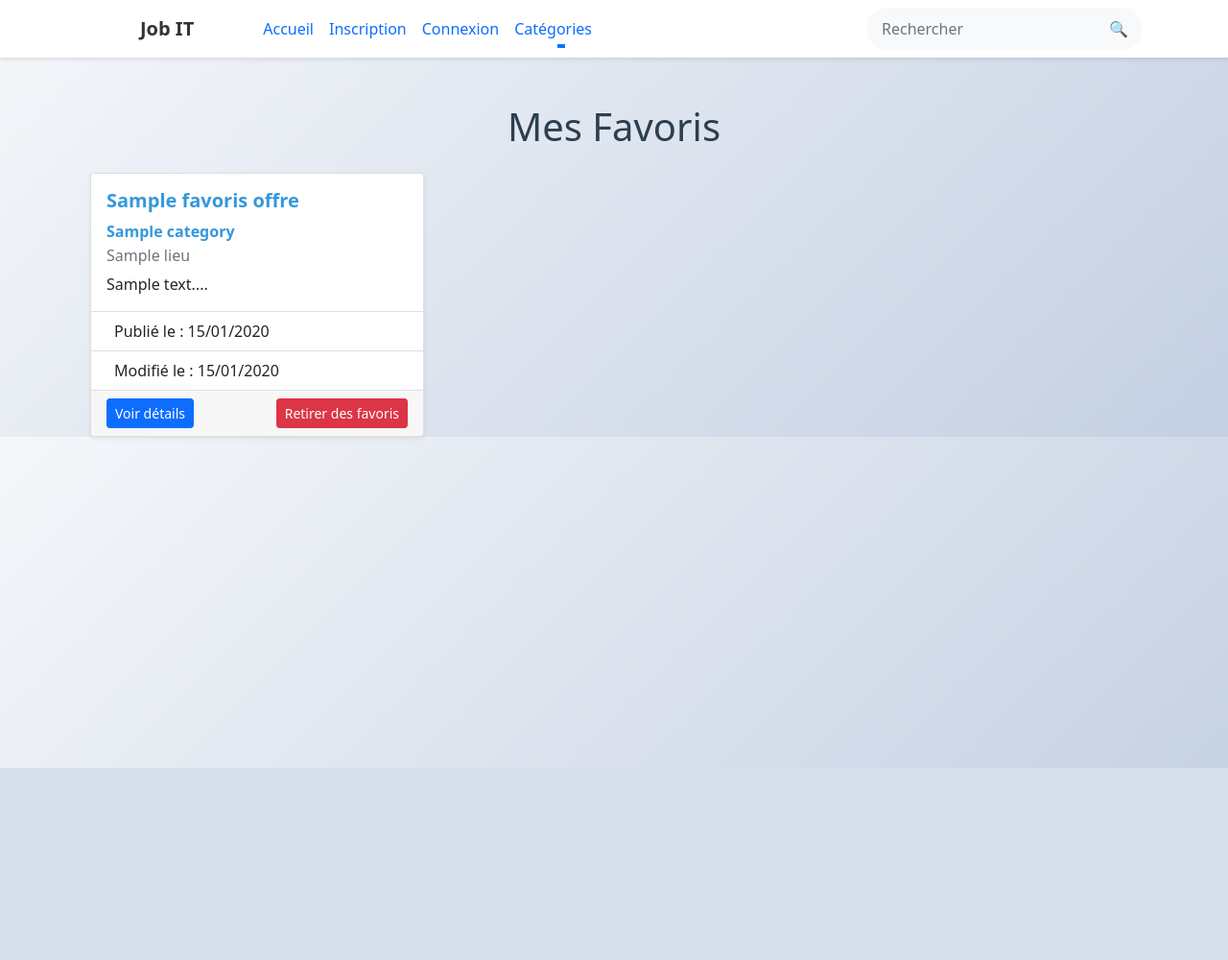
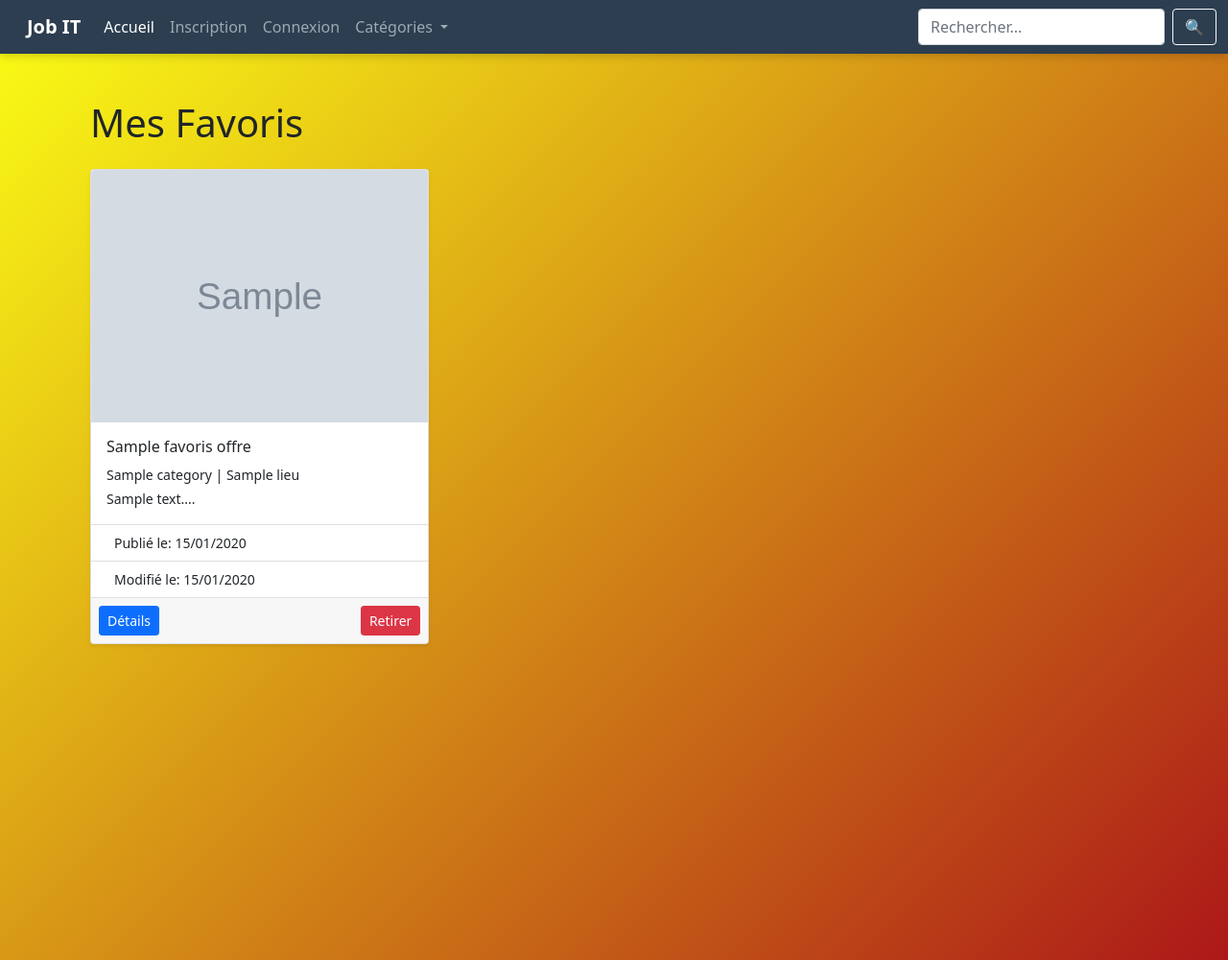
Before and after one commit to BigBearGaz/JobIT, a Symfony app: template templates/offre/favoris.html.twig in a window 1280 px wide. Shown: the whole page at 96% size. Before the commit the page ends 800 px from the top, so only its background shows below. Run offline with Twig, Linux system fonts and the light colour scheme; the template is opened without the code that fills it: most values are stand-ins (such as "Sample title", 1, 10 or a date in 2020); grey boxes marked "Sample" are stand-in pictures; style sheets or scripts are compiled from the project's sources; some libraries are stand-ins or nearby versions.

Commit message:
css start

```diff
--- a/assets/styles/app.css
+++ b/assets/styles/app.css
@@ -1,170 +1,142 @@
 @import url('https://fonts.googleapis.com/css2?family=Poppins:wght@300;400;600&display=swap');
+
+:root {
+    --primary-color: #3498db;
+    --secondary-color: #2c3e50;
+    --accent-color: #e74c3c;
+    --background-gradient: linear-gradient(135deg, #fbff15 0%, #ac1818 100%);
+    --card-background: rgba(255, 255, 255, 0.95);
+    --transition-speed: 0.3s;
+}
 
 body {
     font-family: 'Poppins', sans-serif;
     margin: 0;
     padding: 0;
-    background: linear-gradient(135deg, #f5f7fa 0%, #c3cfe2 100%);
+    height: 1000px;
+    background: var(--background-gradient);
+    color: var(--secondary-color);
+    line-height: 1.6;
 }
 
-a {
-    color: inherit; /* Adapte la couleur selon le contexte parent */
-    text-decoration: none;
-    transition: color 0.3s ease;
+/* Navigation Bar Enhancements */
+.navbar {
+    background-color: #2c3e50; /* Couleur de fond sombre pour la navbar */
+    box-shadow: 0 2px 10px rgba(0, 0, 0, 0.2); /* Ombre plus marquée */
+    transition: all var(--transition-speed) ease;
 }
 
-a:hover {
-    color: #007bff; /* Couleur au survol */
+.navbar-brand {
+    font-weight: 700;
+    color: #ffffff; /* Couleur blanche pour le texte de la marque */
 }
 
-.icone {
-    height: 2em;
-    width: 2em;
+.navbar-brand:hover {
+    color: #f39c12; /* Couleur dorée au survol */
 }
 
-.navbar {
-    background-color: #ffffff;
-    box-shadow: 0 2px 4px rgba(0,0,0,0.1);
-    transition: all 0.3s ease;
-}
-.navbar-brand {
-    font-weight: 700;
-    color: #333;
-    transition: color 0.3s ease;
-}
-.navbar-brand:hover {
-    color: #007bff;
-}
 .nav-link {
-    color: #555;
     font-weight: 500;
-    transition: color 0.3s ease;
-    position: relative;
-}
-.nav-link:hover {
-    color: #007bff;
-}
-.nav-link::after {
-    content: '';
-    position: absolute;
-    left: 50%;
-    bottom: 0;
-    width: 0;
-    height: 2px;
-    background-color: #007bff;
-    transition: width 0.3s ease, left 0.3s ease;
-}
-.nav-link:hover::after {
-    width: 100%;
-    left: 0;
-}
-.dropdown-menu {
-    border: none;
-    box-shadow: 0 2px 10px rgba(0,0,0,0.1);
-}
-.search-form {
-    position: relative;
-}
-.search-form input {
-    border: none;
-    background-color: #f8f9fa;
-    padding: 10px 40px 10px 15px;
-    border-radius: 20px;
-    transition: all 0.3s ease;
-}
-.search-form input:focus {
-    outline: none;
-    box-shadow: 0 0 0 2px rgba(0,123,255,0.25);
-}
-.search-form button {
-    position: absolute;
-    right: 10px;
-    top: 50%;
-    transform: translateY(-50%);
-    background: none;
-    border: none;
-    color: #007bff;
+    color: #ecf0f1; /* Couleur claire pour les liens */
 }
 
-h1 {
-    color: #2c3e50;
-    text-align: center;
-    margin-bottom: 30px;
-    font-weight: 600;
+.nav-link:hover {
+    color: #f39c12; /* Couleur dorée au survol des liens */
 }
-
+/* Card Enhancements */
 .card {
-    transition: all 0.3s ease;
-    background: rgba(255, 255, 255, 0.9);
+    background: var(--card-background);
     border-radius: 12px;
     box-shadow: 0 4px 15px rgba(0, 0, 0, 0.1);
     overflow: hidden;
-    height: 100%;
 }
 
 .card:hover {
-    transform: translateY(-5px);
-    box-shadow: 0 8px 25px rgba(0, 0, 0, 0.15);
+    /* Suppression des effets de transformation */
+    /* transform: translateY(-5px) scale(1.02); */
 }
 
 .offer-image {
-    height: 200px;
-    object-fit: contain;
-    width: 100%;
+    height: 150px; /* Définir une hauteur fixe pour l'image */
+    width: 100%; /* Largeur complète */
+    object-fit: contain; /* Maintient les proportions et affiche l'image en entier */
 }
-
-.card-body {
-    display: flex;
-    flex-direction: column;
-    height: 100%;
-}
-
-.card-title {
+/* Button Styles */
+.btn-custom,
+.btn-secondary {
+    border: none;
+    padding: 10px 20px;
+    border-radius: 25px;
     font-weight: bold;
-    color: #3498db;
-}
-
-.card-text {
-    margin-bottom: 10px;
+    transition: all var(--transition-speed) ease;
 }
 
 .btn-custom {
-    background-color: #8234db;
-    border: none;
-    color: white;
-    padding: 8px 16px;
-    border-radius: 20px;
-    font-weight: bold;
-    transition: all 0.3s ease;
-}
-
-.btn-custom:hover {
-    background-color: #2980b9;
-    transform: translateY(-2px);
-    box-shadow: 0 4px 10px rgba(0, 0, 0, 0.2);
-}
-
-
-.btn-custom:hover,
-.btn-secondary:hover {
-    opacity: 1;
-    box-shadow: 0 4px 10px rgba(0, 0, 0, 0.2);
+   background-color :var(--primary-color);
+   color:white;
 }
 
 .btn-secondary {
-    background-color: #95a5a6;
-    transition: all 0.3s ease;
+   background-color :var(--secondary-color);
+   color:white;
 }
 
-.btn-secondary:hover {
-    background-color: #7f8c8d;
+/* Animation Enhancements */
+.fade-in {
+   animation :fadeInUp .6s ease-out forwards;
 }
 
-.fade-in {
-    animation: fadeIn 0.5s ease-out forwards;
+@keyframes fadeInUp {
+   from {
+      opacity:.6;
+      transform translateY(20px);
+   }
+
+   to {
+      opacity:.9;
+      transform translateY(0);
+   }
 }
 
-@keyframes fadeIn {
-    from { opacity: 0; transform: translateY(20px); }
-    to { opacity: 1; transform: translateY(0); }
+/* Responsive Design */
+@media (max-width :768px) {
+   .card {
+      margin-bottom :20px;
+   }
+
+   .navbar-nav {
+      margin-top :10px;
+   }
 }
+
+/* Additional Dynamic Elements */
+.job-tag {
+   display:inline-block;
+   background-color :var(--accent-color);
+   color:white;
+   padding :5px10px;
+   border-radius :15px;
+   font-size :0.8em;
+   margin-right :5px;
+   margin-bottom :5px;
+   transition :all var(--transition-speed) ease;
+}
+
+.job-tag:hover {
+   transform :translateY(-2px);
+   box-shadow :02px5px rgba(0,0,0,.2);
+}
+
+.search-form input :focus {
+   transform :scale(1.05);
+}
+
+.search-form button:hover {
+   animation:pulse1s infinite;
+}
+
+@keyframes pulse {
+   from { transform :scale(1); }
+
+   to { transform :scale(1.1); }
+}
--- a/src/Controller/OffreController.php
+++ b/src/Controller/OffreController.php
@@ -275,6 +275,7 @@ public function Asc(OffreRepository $offreRepository, Request $request): Respons
     ]);
 }
 
+
 #[Route('/mesOffres', name: 'app_mes_offres', methods: ['GET'])]
     public function mesOffres(OffreRepository $offreRepository): Response
     {
--- a/src/Entity/Category.php
+++ b/src/Entity/Category.php
@@ -2,11 +2,13 @@
 
 namespace App\Entity;
 
+use ApiPlatform\Metadata\ApiResource;
 use App\Repository\CategoryRepository;
 use Doctrine\Common\Collections\ArrayCollection;
 use Doctrine\Common\Collections\Collection;
 use Doctrine\ORM\Mapping as ORM;
 
+#[ApiResource()]
 #[ORM\Entity(repositoryClass: CategoryRepository::class)]
 class Category
 {
--- a/src/Entity/Offre.php
+++ b/src/Entity/Offre.php
@@ -8,8 +8,9 @@ use Doctrine\Common\Collections\Collection;
 use Doctrine\DBAL\Types\Types;
 use Doctrine\ORM\Mapping as ORM;
 use ApiPlatform\Metadata\ApiResource;
+use Symfony\Component\Serializer\Annotation\Groups;
 
-#[ApiResource]
+#[ApiResource(normalizationContext: ['groups' => ['offres']])]
 #[ORM\Entity(repositoryClass: OffreRepository::class)]
 class Offre
 {
@@ -19,9 +20,11 @@ class Offre
     private ?int $id = null;
 
     #[ORM\Column(length: 255)]
+    #[Groups("offres")]
     private ?string $titre = null;
 
     #[ORM\Column(type: Types::TEXT)]
+    #[Groups("offres")]
     private ?string $description = null;
 
     #[ORM\Column(type: Types::DATE_MUTABLE)]
--- a/templates/navbar/index.html.twig
+++ b/templates/navbar/index.html.twig
@@ -1,18 +1,22 @@
-
+<!DOCTYPE html>
+<html lang="fr">
+<head>
+    <meta charset="UTF-8">
+    <meta name="viewport" content="width=device-width, initial-scale=1.0">
+    <link rel="stylesheet" href="https://stackpath.bootstrapcdn.com/bootstrap/5.1.3/css/bootstrap.min.css">
     <style>
-
+        /* Ajoutez ici vos styles personnalisés si nécessaire */
     </style>
 </head>
 <body>
-    <nav class="navbar navbar-expand-lg">
-        <div class="container">
+    <nav class="navbar navbar-expand-lg navbar-dark" style="background-color: #2c3e50;">
+        <div class="container-fluid">
+            <a class="navbar-brand mx-3" href="/">Job IT</a>
 
-            <div class="mx-5">
-                <a class="navbar-brand mx-3" href="/">Job IT</a>
             {% if app.user %}
                 <div class="nav-item dropdown">
                     <a class="nav-link dropdown-toggle" href="#" id="navbarDropdown" role="button" data-bs-toggle="dropdown" aria-expanded="false">
-            {{ app.user.nom }} {{ app.user.prenom }}{{app.user.entreprise}}
+                        {{ app.user.nom }} {{ app.user.prenom }} {{ app.user.entreprise }}
                     </a>
                     <ul class="dropdown-menu" aria-labelledby="navbarDropdown">
                         <li><a class="dropdown-item" href="/user">Mon Profil</a></li>
@@ -20,10 +24,9 @@
                         <li><a class="dropdown-item" href="/logout">Déconnexion</a></li>
                     </ul>
                 </div>
+            {% endif %}
 
-{% endif %}
-            </div>
-            <button class="navbar-toggler" type="button" data-bs-toggle="collapse" data-bs-target="#navbarContent">
+            <button class="navbar-toggler" type="button" data-bs-toggle="collapse" data-bs-target="#navbarContent" aria-controls="navbarContent" aria-expanded="false" aria-label="Toggle navigation">
                 <span class="navbar-toggler-icon"></span>
             </button>
 
@@ -40,7 +43,6 @@
                             <a class="nav-link" href="/login">Connexion</a>
                         </li>
                     {% else %}
-
                         <li class="nav-item">
                             <a class="nav-link" href="/favoris">Mes favoris</a>
                         </li>
@@ -68,21 +70,26 @@
                         </li>
                     {% endif %}
                 </ul>
-                <form class="search-form d-flex" role="search" action="{{ path('search_offres') }}" method="GET">
-                    <input name="q" class="form-control me-2" type="text" placeholder="Rechercher" aria-label="Search id="searchInput">
-                    <button class="btn" type="submit">🔍</button>
+
+                <!-- Formulaire de recherche -->
+                <form class="search-form d-flex ms-2 mt-2 mt-lg-0" role="search" action="{{ path('search_offres') }}" method="GET">
+                    <input name="q" class="form-control me-2" type="text" placeholder="Rechercher..." aria-label="Search id='searchInput'">
+                    <button class="btn btn-outline-light" type="submit">🔍</button> <!-- Couleur claire pour le bouton -->
                 </form>
             </div>
         </div>
     </nav>
 
+    <!-- Contenu principal -->
     <div class="container mt-4">
         {% block body %}
             <!-- Le contenu spécifique de chaque page sera inséré ici -->
         {% endblock %}
     </div>
 
-
+    <!-- Scripts Bootstrap -->
+    <script src="https://code.jquery.com/jquery-3.6.0.min.js"></script>
+    <script src="https://cdn.jsdelivr.net/npm/@popperjs/core@2.9.3/dist/umd/popper.min.js"></script>
+    <script src="https://stackpath.bootstrapcdn.com/bootstrap/5.1.3/js/bootstrap.min.js"></script>
 </body>
-
 </html>
--- a/templates/offre/favoris.html.twig
+++ b/templates/offre/favoris.html.twig
@@ -9,26 +9,29 @@
     {% if favorisOffre is empty %}
         <div class="alert alert-info">Vous n'avez pas encore de favoris.</div>
     {% else %}
-        <div class="row row-cols-1 row-cols-md-2 row-cols-lg-3 g-4">
+        <div class="row row-cols-1 row-cols-md-2 row-cols-lg-3 g-3">
             {% for favori in favorisOffre %}
                 <div class="col">
                     <div class="card h-100 shadow-sm">
-                        <div class="card-body">
-                            <h5 class="card-title ">{{ favori.titre }}</h5>
-                            <p class="card-title">{{ favori.category.nom }}</p>
-                            <h6 class="card-subtitle mb-2 text-muted">{{ favori.Lieu }}</h6>
-                            <p class="card-text">{{ favori.description|slice(0, 100) ~ '...' }}</p>
+                        <img src="{{ asset('uploads/' ~ favori.logo) }}" class="card-img-top" alt="{{ favori.titre }}" onerror="this.src='https://placehold.co/300x200?text=Pas+de+logo';">
+                        <div class="card-body p-3">
+                            <h5 class="card-title fs-6">{{ favori.titre }}</h5>
+                            <p class="card-text small mb-1">{{ favori.category.nom }} | {{ favori.Lieu }}</p>
+                            <p class="card-text small">{{ favori.description|slice(0, 50) ~ '...' }}</p>
                         </div>
-                        <ul class="list-group list-group-flush">
-                            <li class="list-group-item"><i class="fas fa-calendar-alt me-2"></i>Publié le : {{ favori.datePublication|date('d/m/Y') }}</li>
+                        <ul class="list-group list-group-flush small">
+                            <li class="list-group-item py-2">
+                                <i class="fas fa-calendar-alt me-2"></i>Publié le: {{ favori.datePublication|date('d/m/Y') }}
+                            </li>
                             {% if favori.dateModification %}
-                                <li class="list-group-item"><i class="fas fa-edit me-2"></i>Modifié le : {{ favori.dateModification|date('d/m/Y') }}</li>
+                                <li class="list-group-item py-2">
+                                    <i class="fas fa-edit me-2"></i>Modifié le: {{ favori.dateModification|date('d/m/Y') }}
+                                </li>
                             {% endif %}
-
                         </ul>
-                        <div class="card-footer">
-                            <a href="{{ path('app_offre_show', {'id': favori.id}) }}" class="btn btn-primary btn-sm">Voir détails</a>
-                            <a href="#" class="btn btn-danger btn-sm float-end">Retirer des favoris</a>
+                        <div class="card-footer p-2">
+                            <a href="{{ path('app_offre_show', {'id': favori.id}) }}" class="btn btn-primary btn-sm">Détails</a>
+                            <a href="#" class="btn btn-danger btn-sm float-end">Retirer</a>
                         </div>
                     </div>
                 </div>
--- a/templates/user/index.html.twig
+++ b/templates/user/index.html.twig
@@ -13,10 +13,8 @@
                 <div class="card-body">
                     <div class="row">
                         <div class="col-md-4 mb-3">
-                            <img src="{{ asset('uploads/' ~ app.user.photo) }}"
-                                class="img-fluid rounded"
-                                alt="Photo de {{ app.user.prenom }} {{ app.user.nom }} {{ app.user.entreprise }}"
-                                style="height: 200px; object-fit: cover; width: 100%;">
+                    <img src="{{ asset('uploads/' ~ app.user.photo) }}" class="offer-image img-fluid rounded" onerror="this.onerror=null; this.src='https://img.logoipsum.com/321.svg'"                                alt="Photo de {{ app.user.prenom }} {{ app.user.nom }} {{ app.user.entreprise }}"
+                                style="height: 70px; object-fit: contain; width: 100%;">
                         </div>
                         <div class="col-md-8">
                             <ul class="list-group list-group-flush">
```
Also changed, not shown: templates/offre/index.html.twig (+11 -6 lines), templates/offre/show.html.twig (+19 -5 lines), templates/registration/register.html.twig (+6 -2 lines), public/uploads/alojob-logo-finale-e1422526125972-672c8db0f16fe.png (added), public/uploads/citrouille-672c9504661d0.png (added), public/uploads/gojo-hollow-purple.jpg (added), public/uploads/selecta-672c7b5ab586e.png (added). Lines whose indentation alone changed are shown as unchanged.
